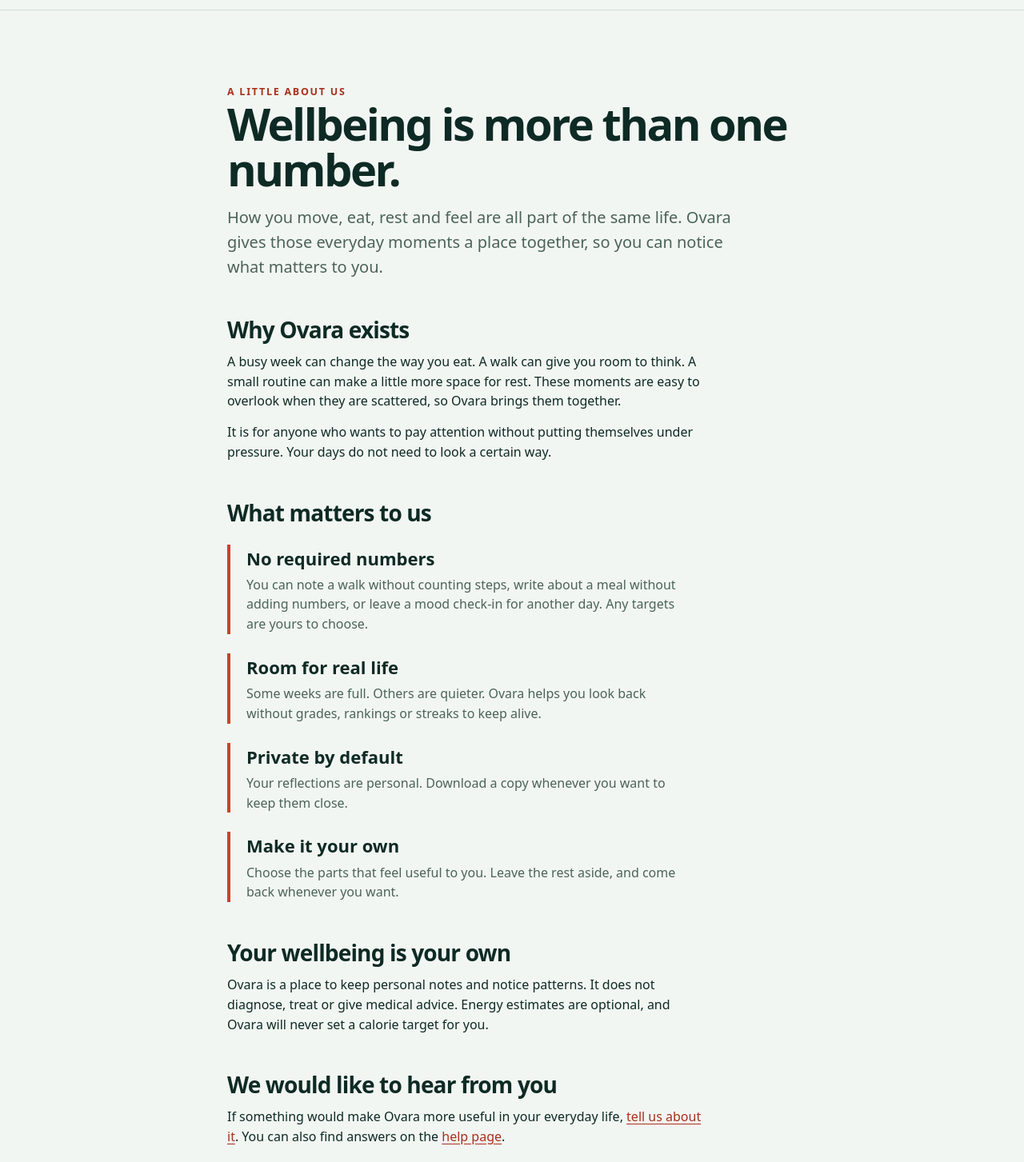
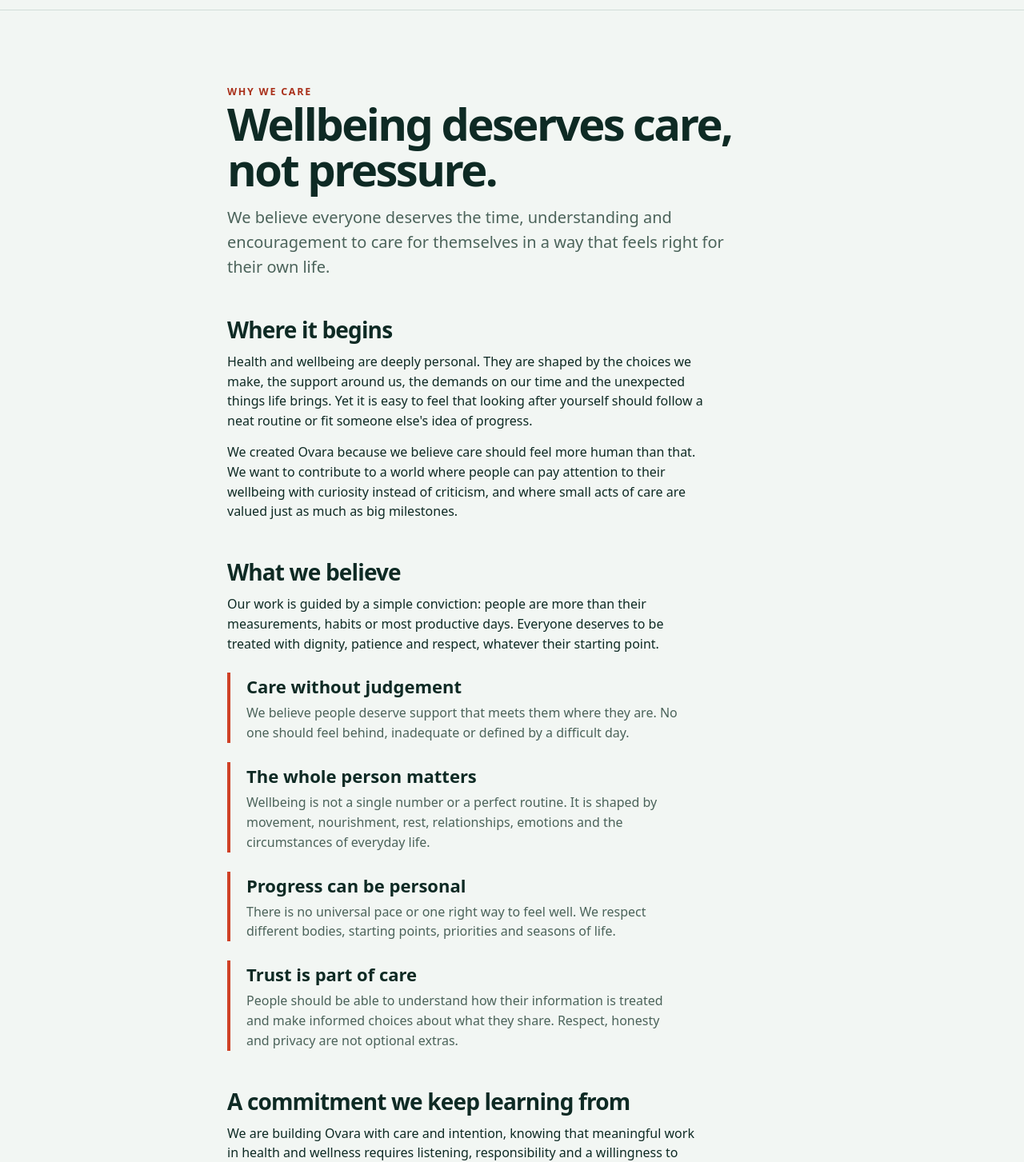
Before and after one commit to Wuraola-Adebisi/Ovara, a React (Vite) app: page /about in a window 1280 px wide. Shown: the part 60-1513 px from the top of the page at 80% size. Built offline with nearby package versions, Linux system fonts and the light colour scheme.

Commit message:
Rewrite About page around Ovara's mission and values

```diff
--- a/src/pages/AboutPage.tsx
+++ b/src/pages/AboutPage.tsx
@@ -3,34 +3,35 @@ import { ArrowRight } from 'lucide-react';
 import { usePageTitle } from '../components/PagePrimitives';
 
 const principles = [
-  ['No required numbers', 'You can note a walk without counting steps, write about a meal without adding numbers, or leave a mood check-in for another day. Any targets are yours to choose.'],
-  ['Room for real life', 'Some weeks are full. Others are quieter. Ovara helps you look back without grades, rankings or streaks to keep alive.'],
-  ['Private by default', 'Your reflections are personal. Download a copy whenever you want to keep them close.'],
-  ['Make it your own', 'Choose the parts that feel useful to you. Leave the rest aside, and come back whenever you want.'],
+  ['Care without judgement', 'We believe people deserve support that meets them where they are. No one should feel behind, inadequate or defined by a difficult day.'],
+  ['The whole person matters', 'Wellbeing is not a single number or a perfect routine. It is shaped by movement, nourishment, rest, relationships, emotions and the circumstances of everyday life.'],
+  ['Progress can be personal', 'There is no universal pace or one right way to feel well. We respect different bodies, starting points, priorities and seasons of life.'],
+  ['Trust is part of care', 'People should be able to understand how their information is treated and make informed choices about what they share. Respect, honesty and privacy are not optional extras.'],
 ] as const;
 
 export default function AboutPage() {
-  usePageTitle('About Ovara');
+  usePageTitle('About us', 'Learn why Ovara exists and the care, respect and values behind our approach to health and wellbeing.');
   return <main className="prose-page" id="main">
     <div className="container narrow">
-      <span className="eyebrow">A little about us</span>
-      <h1>Wellbeing is more than one number.</h1>
-      <p className="lead">How you move, eat, rest and feel are all part of the same life. Ovara gives those everyday moments a place together, so you can notice what matters to you.</p>
+      <span className="eyebrow">Why we care</span>
+      <h1>Wellbeing deserves care, not pressure.</h1>
+      <p className="lead">We believe everyone deserves the time, understanding and encouragement to care for themselves in a way that feels right for their own life.</p>
 
-      <h2>Why Ovara exists</h2>
-      <p>A busy week can change the way you eat. A walk can give you room to think. A small routine can make a little more space for rest. These moments are easy to overlook when they are scattered, so Ovara brings them together.</p>
-      <p>It is for anyone who wants to pay attention without putting themselves under pressure. Your days do not need to look a certain way.</p>
+      <h2>Where it begins</h2>
+      <p>Health and wellbeing are deeply personal. They are shaped by the choices we make, the support around us, the demands on our time and the unexpected things life brings. Yet it is easy to feel that looking after yourself should follow a neat routine or fit someone else's idea of progress.</p>
+      <p>We created Ovara because we believe care should feel more human than that. We want to contribute to a world where people can pay attention to their wellbeing with curiosity instead of criticism, and where small acts of care are valued just as much as big milestones.</p>
 
-      <h2>What matters to us</h2>
+      <h2>What we believe</h2>
+      <p>Our work is guided by a simple conviction: people are more than their measurements, habits or most productive days. Everyone deserves to be treated with dignity, patience and respect, whatever their starting point.</p>
       <dl className="principle-list">{principles.map(([title, body]) => <div key={title}><dt>{title}</dt><dd>{body}</dd></div>)}</dl>
 
-      <h2>Your wellbeing is your own</h2>
-      <p>Ovara is a place to keep personal notes and notice patterns. It does not diagnose, treat or give medical advice. Energy estimates are optional, and Ovara will never set a calorie target for you.</p>
+      <h2>A commitment we keep learning from</h2>
+      <p>We are building Ovara with care and intention, knowing that meaningful work in health and wellness requires listening, responsibility and a willingness to keep improving. We do not believe we have every answer. We believe in asking better questions, taking people's experiences seriously and being honest about what we can and cannot offer.</p>
+      <p>Above all, we want our work to encourage a kinder relationship with wellbeing: one grounded in self-respect, informed choices and room for real life.</p>
 
       <h2>We would like to hear from you</h2>
-      <p>If something would make Ovara more useful in your everyday life, <Link to="/contact">tell us about it</Link>. You can also find answers on the <Link to="/help">help page</Link>.</p>
-
-      <div className="cta-inline"><Link to="/app" className="btn btn-primary btn-lg">Find your rhythm<ArrowRight size={20} aria-hidden="true"/></Link></div>
+      <p>Different experiences help us see what matters and where we can do better. If you would like to share a thought or start a conversation, <Link to="/contact">we would be glad to hear from you</Link>.</p>
+      <div className="cta-inline"><Link to="/contact" className="btn btn-primary btn-lg">Get in touch<ArrowRight size={20} aria-hidden="true"/></Link></div>
     </div>
   </main>;
 }
```
